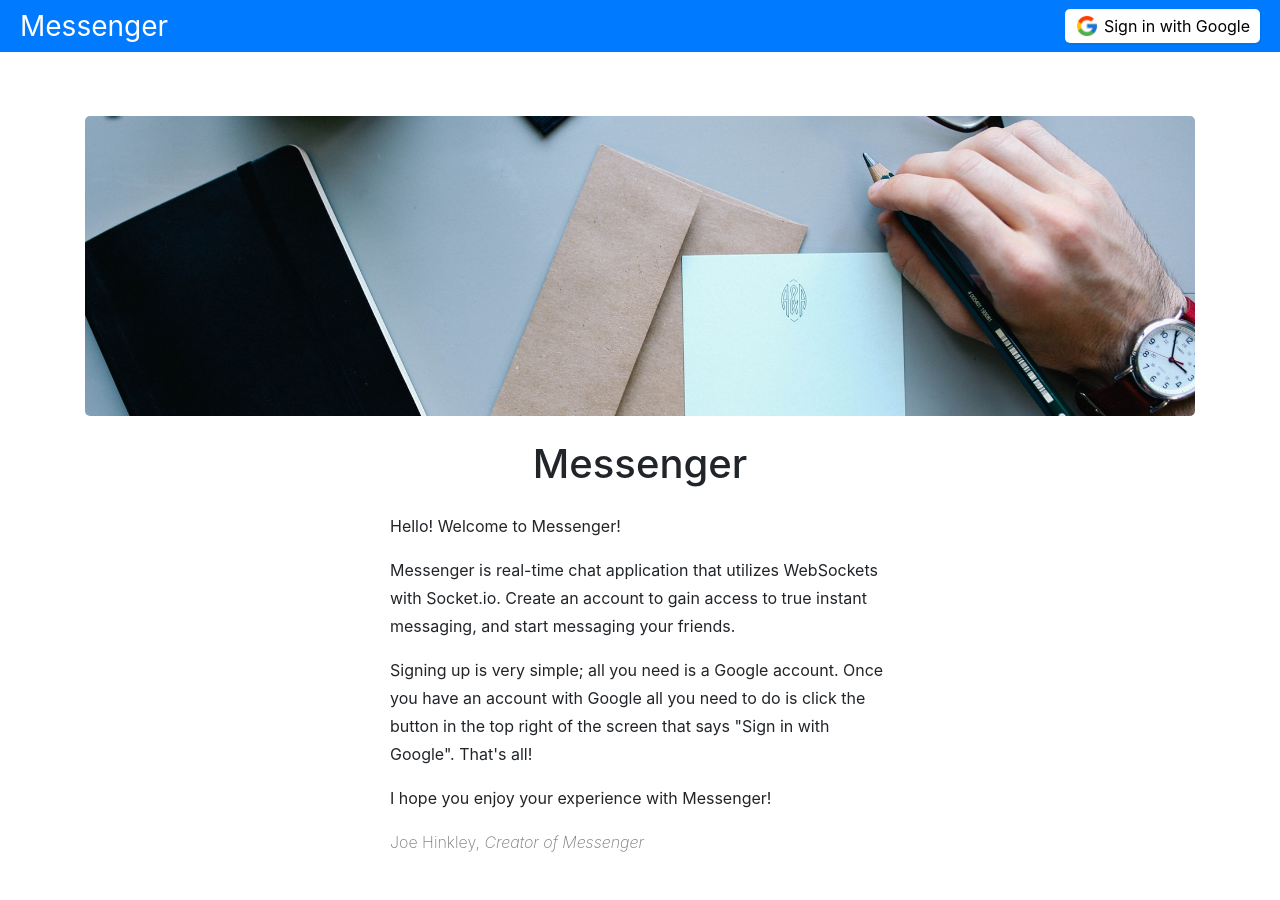
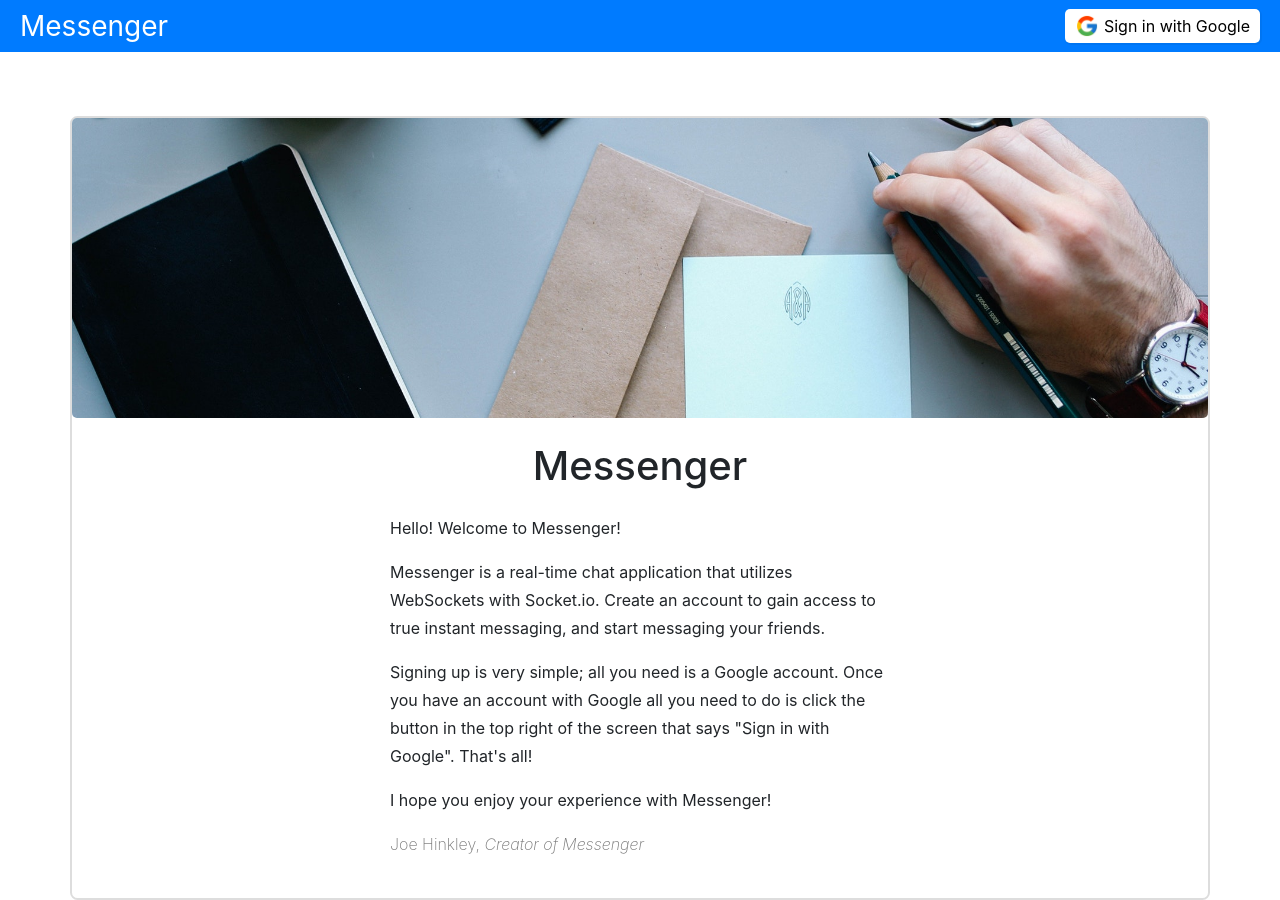
Before and after one commit to joehink/messenger, a React (Create React App) app in the folder client/: page / in a window 1280 px wide. Before the commit the page ends 872 px from the top, so only its background shows below. Built offline with nearby package versions, Linux system fonts and the light colour scheme; no server answers.

Commit message:
Add border to SignIn component

```diff
--- a/client/public/css/style.css
+++ b/client/public/css/style.css
@@ -17,10 +17,14 @@
   background-repeat: no-repeat;
   background-position: center;
   border-radius: 5px;
+  width: 100%;
 }
 
 .content {
   margin-top: 4rem;
+  border: 2px solid #DDDDDD;
+  border-radius: 7.5px;
+  padding: 0 0 1.5rem 0;
 }
 .content h1 {
   margin-top: 1.5rem;
--- a/client/public/scss/partials/_SignIn.scss
+++ b/client/public/scss/partials/_SignIn.scss
@@ -5,14 +5,18 @@
     background-repeat: no-repeat;
     background-position: center;
     border-radius: $border-radius;
+    width: 100%;
 }
 
 .content {
     margin-top: 4rem;
+    border: 2px solid $border-color-light;
+    border-radius: 7.5px;
     h1 {
         margin-top: 1.5rem;
         text-align: center;
     }
+    padding: 0 0 1.5rem 0;
 }
 
 .welcome-message {
--- a/client/src/components/SignIn.js
+++ b/client/src/components/SignIn.js
@@ -10,7 +10,7 @@ const SignIn = () => {
                     Hello! Welcome to Messenger!
                 </p>
                 <p>
-                    Messenger is real-time chat application that utilizes WebSockets with Socket.io.
+                    Messenger is a real-time chat application that utilizes WebSockets with Socket.io.
                     Create an account to gain access to true instant messaging, and start messaging your friends.
                 </p>
 
```
Also changed, not shown: 1 other file (tests, documents, lock files or other folders).
